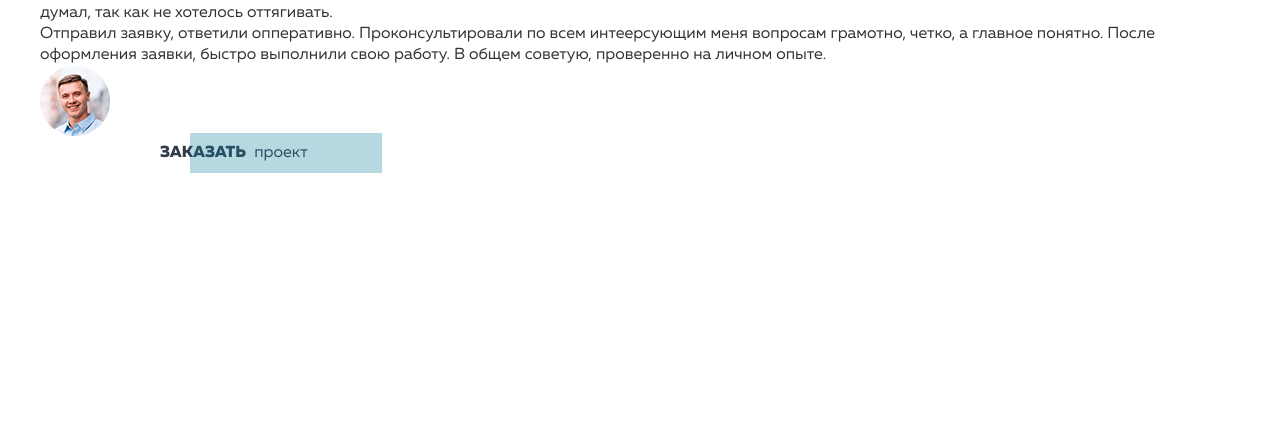
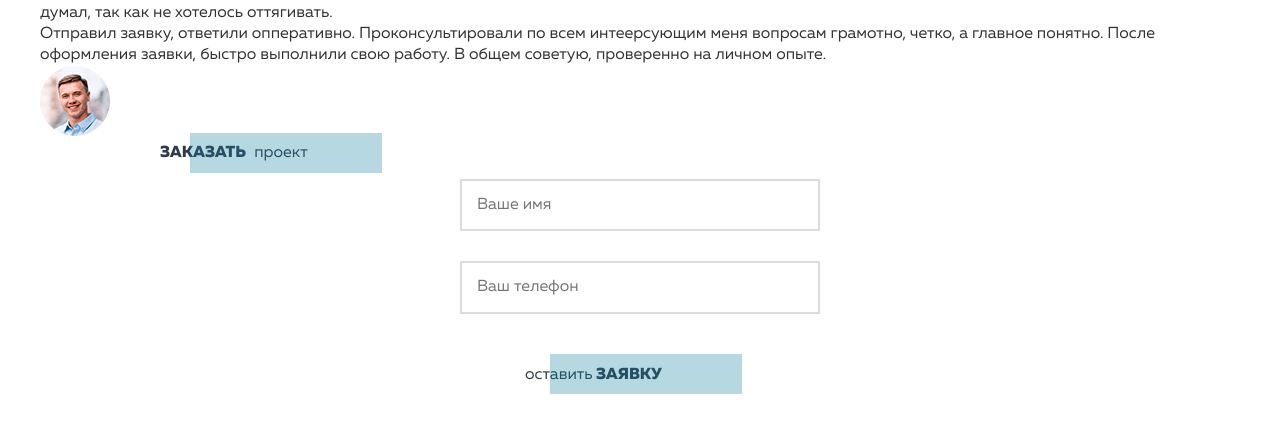
Before and after one commit to Ostin63/gorizont, a plain HTML site: page assets/index.html in a window 1280 px wide. Shown: the part 2199-2631 px from the top of the page. Before the commit the page ends 2443 px from the top, so only its background shows below. Drawn offline with nearby package versions, Linux system fonts and the light colour scheme; a web font is replaced by a local one.

Commit message:
добавление формы

```diff
--- a/assets/index.html
+++ b/assets/index.html
@@ -287,12 +287,12 @@
           </div>
           <form class="feedback-form" action="https://echo.htmlacademy.ru" method="post">
             <p class="feedback-item">
-              <label for="name"><span class="visually-hidden">Ваше имя</span></label>
-              <input class="form-name" type="text" name="name" id="name" placeholder="Ваше имя">
+              <label for="#name"><span class="visually-hidden">Ваше имя</span></label>
+              <input class="form-name" type="text" name="name" id="#name" placeholder="Ваше имя">
             </p>
             <p class="feedback-item">
-              <label for="phone"><span class="visually-hidden">Телефон</span></label>
-              <input class="form-phone" type="text" name="phone" id="phone" placeholder="Ваш телефон">
+              <label for="#phone"><span class="visually-hidden">Телефон</span></label>
+              <input class="form-phone" type="text" name="phone" id="#phone" placeholder="Ваш телефон">
             </p>
             <button class="button thank-you" type="submit"><span>Оставить</span> заявку</button>
             <button class="modal-close"></button>
@@ -333,7 +333,18 @@
           </div>
           <a class="button" href="#">Заказать <span>проект</span></a>
         </div>
-
+        <section>
+          <form class="feedback-form" action="https://echo.htmlacademy.ru" method="post">
+            <p class="feedback-item">
+              <label for="##name"><span class="visually-hidden">Ваше имя</span></label>
+              <input class="form-name" type="text" name="name" id="##name" placeholder="Ваше имя">
+            </p>
+            <p class="feedback-item">
+              <label for="##phone"><span class="visually-hidden">Телефон</span></label>
+              <input class="form-phone" type="text" name="phone" id="##phone" placeholder="Ваш телефон">
+            </p>
+            <button class="button thank-you" type="submit"><span>Оставить</span> заявку</button>
+        </section>
       </section>
     </section>
   </main>
```
Also changed, not shown: public/index.html (+16 -5 lines).
